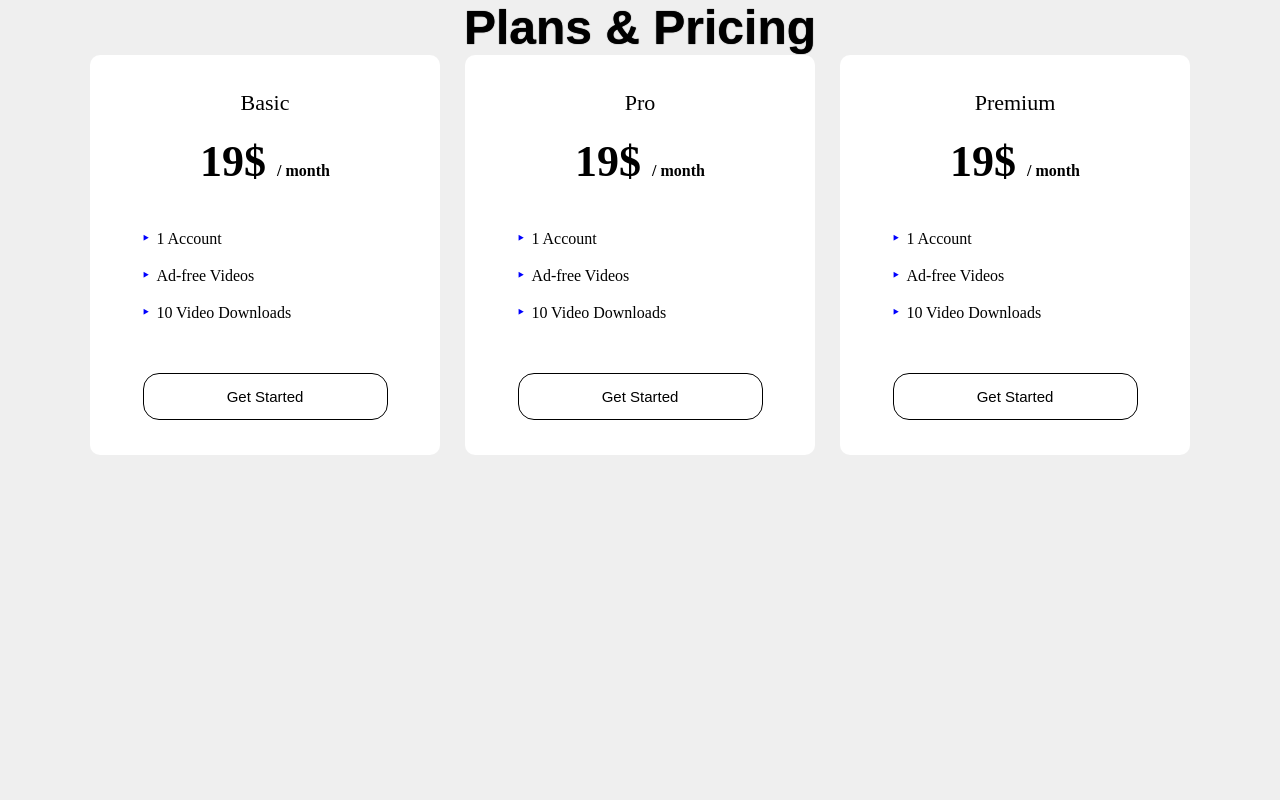
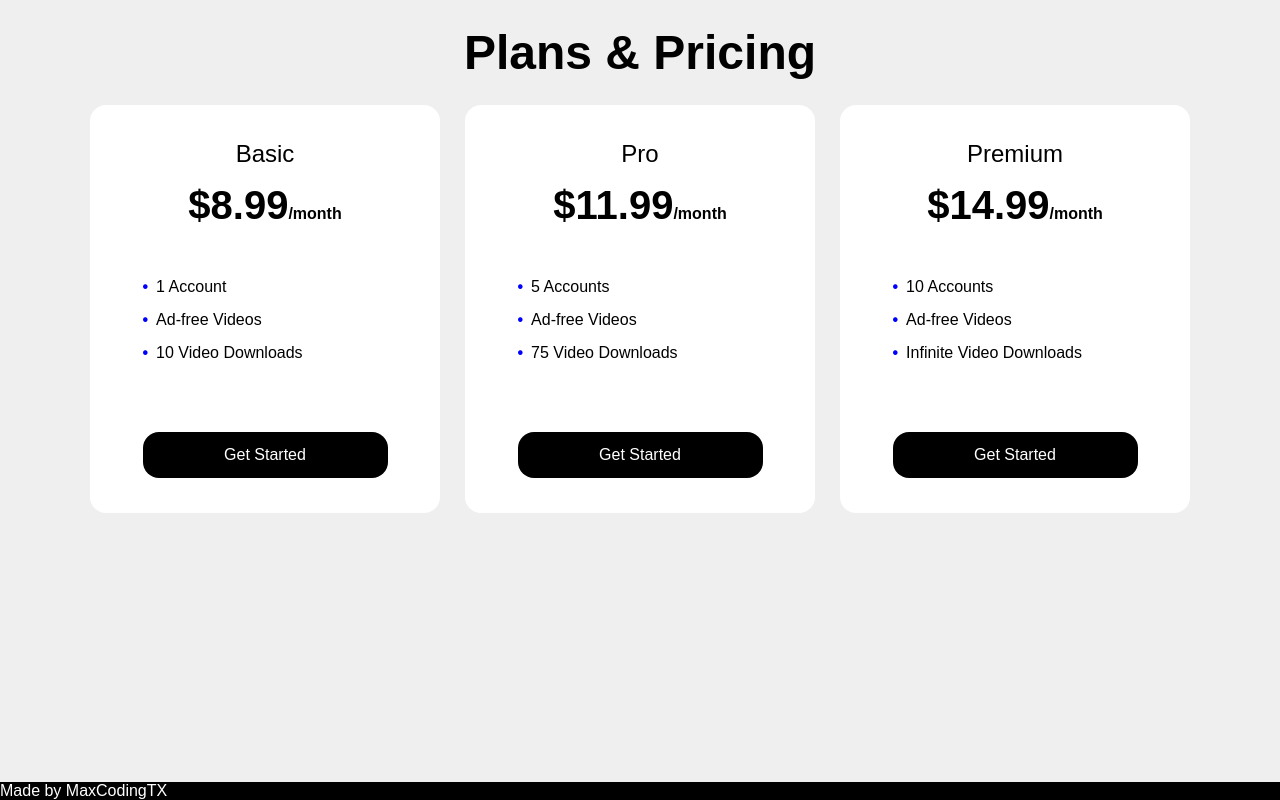
Before and after one commit to maxcodingtx/Subscription-Plan, a plain HTML site: page index.html in a window 1280 px wide. Drawn offline with Linux system fonts and the light colour scheme.

Commit message:
Project Completed

```diff
--- a/index.html
+++ b/index.html
@@ -14,7 +14,7 @@
     <div class="price-row">
         <div class="price-col">
             <p>Basic</p>
-            <h3>19$ <span>/ month</span></h3>
+            <h3>$8.99<span>/month</span></h3>
             <ul>
                 <li>1 Account</li>
                 <li>Ad-free Videos</li>
@@ -24,26 +24,30 @@
         </div>
         <div class="price-col">
             <p>Pro</p>
-            <h3>19$ <span>/ month</span></h3>
+            <h3>$11.99<span>/month</span></h3>
             <ul>
-                <li>1 Account</li>
+                <li>5 Accounts</li>
                 <li>Ad-free Videos</li>
-                <li>10 Video Downloads</li>
+                <li>75 Video Downloads</li>
             </ul>
             <button>Get Started</button>
         </div>
         <div class="price-col">
             <p>Premium</p>
-            <h3>19$ <span>/ month</span></h3>
+            <h3>$14.99<span>/month</span></h3>
             <ul>
-                <li>1 Account</li>
+                <li>10 Accounts</li>
                 <li>Ad-free Videos</li>
-                <li>10 Video Downloads</li>
+                <li>Infinite Video Downloads</li>
             </ul>
             <button>Get Started</button>
         </div>
     </div>
 
+    <footer>
+        Made by MaxCodingTX
+    </footer>
+
 
 </body>
 </html>
--- a/styles.css
+++ b/styles.css
@@ -2,6 +2,7 @@
 body {
     background-color: #efefef;
 }
+
 
 * {
     margin: 0;
@@ -9,11 +10,13 @@ body {
     box-sizing: border-box;
 }
 
+
 h1 {
     text-align: center;
     font-family: Arial, Helvetica, sans-serif;
     font-size: 48px;
-    text-shadow: 0px 0px 1px black;
+    text-shadow: 0 0 1 black;
+    padding: 25px;
 }
 
 
@@ -29,19 +32,21 @@ h1 {
 .price-col {
     background: #fff;
     padding: 10% 15%;
-    border-radius: 10px;
+    border-radius: 16px;
     color: black;
     text-align: center;
+    font-family: Arial, Helvetica, sans-serif;
 }
 
 
 .price-col p{
-    font-size: 22px;
+    font-size: 24px;
+    text-shadow: 0 0 1 black;
 }
 
 .price-col h3{
-    font-size: 44px;
-    margin: 20px 0 40px;
+    font-size: 40px;
+    margin: 15px 0;
     font-weight: 500px;
 }
 
@@ -51,8 +56,9 @@ h1 {
 
 .price-col ul {
     text-align: left;
-    margin: 20px 0;
+    margin: 50px 0;
     list-style: none;
+    font-size: 16px;
 }
 
 .price-col ul li {
@@ -60,7 +66,7 @@ h1 {
 }
 
 .price-col ul li::before{
-    content: '\2023';
+    content: '\2022';
     color: blue;
     font-weight: bold;
     margin-right: 8px;
@@ -69,16 +75,25 @@ h1 {
 .price-col button {
     width: 100%;
     padding: 14px 0;
-    background-color: transparent;
-    color: black;
-    font-size: 15px;
-    border: 1px solid black;
+    background-color: black;
+    color: white;
+    font-size: 16px;
+    border: 0;
     border-radius: 16px;
-    margin-top: 30px;
+    margin-top: 20px;
     cursor: pointer;
-    transition: background 0.5s;
 }
 
 .price-col button:hover{
-    background: #efefef;
+    scale: 1.10;
 }
+
+footer {
+    font-family: Arial, Helvetica, sans-serif;
+    color: white;
+    position: fixed;
+    bottom: 0;
+    width: 100%;
+    background-color: black;
+    padding: 0;
+}
```
